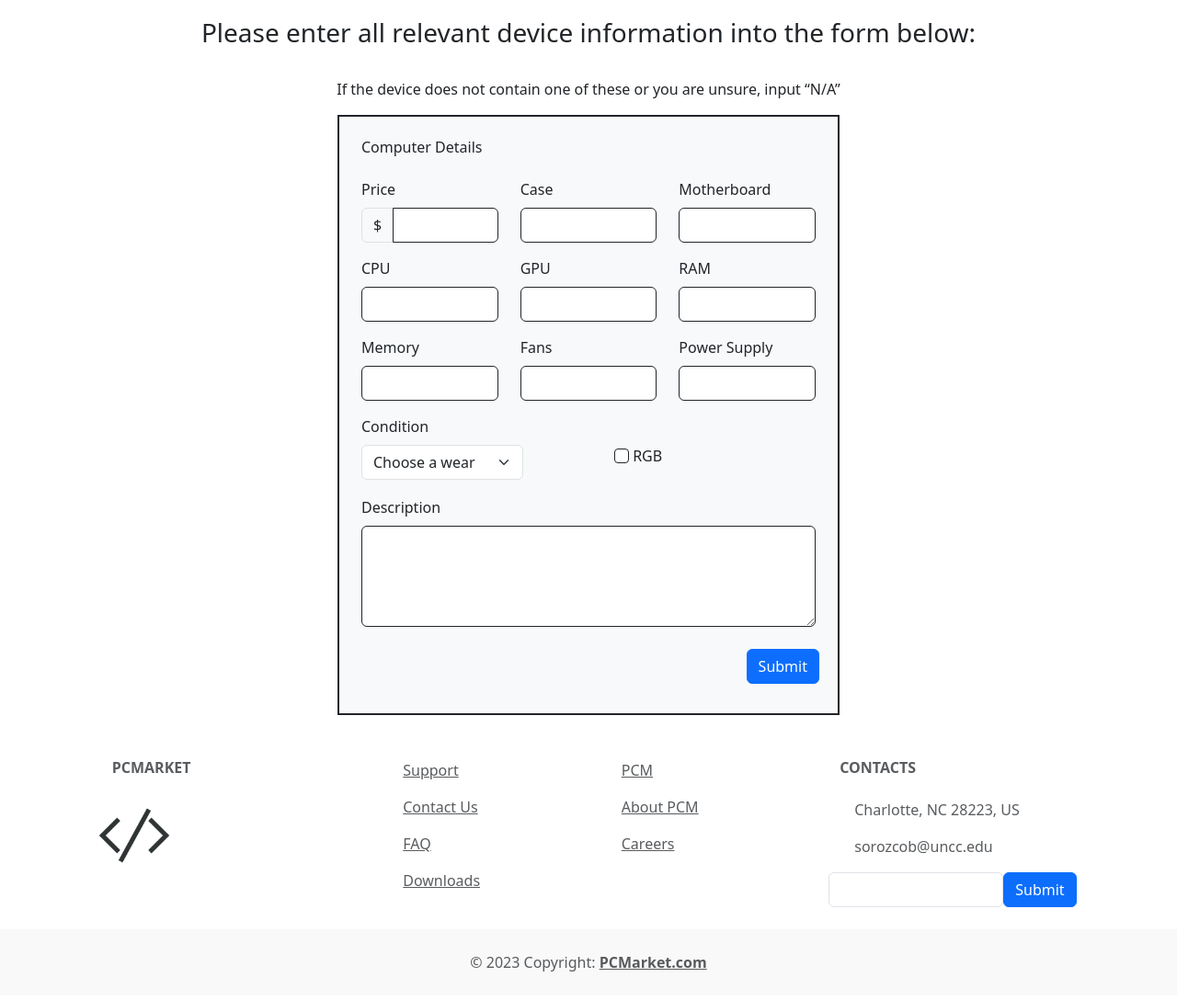
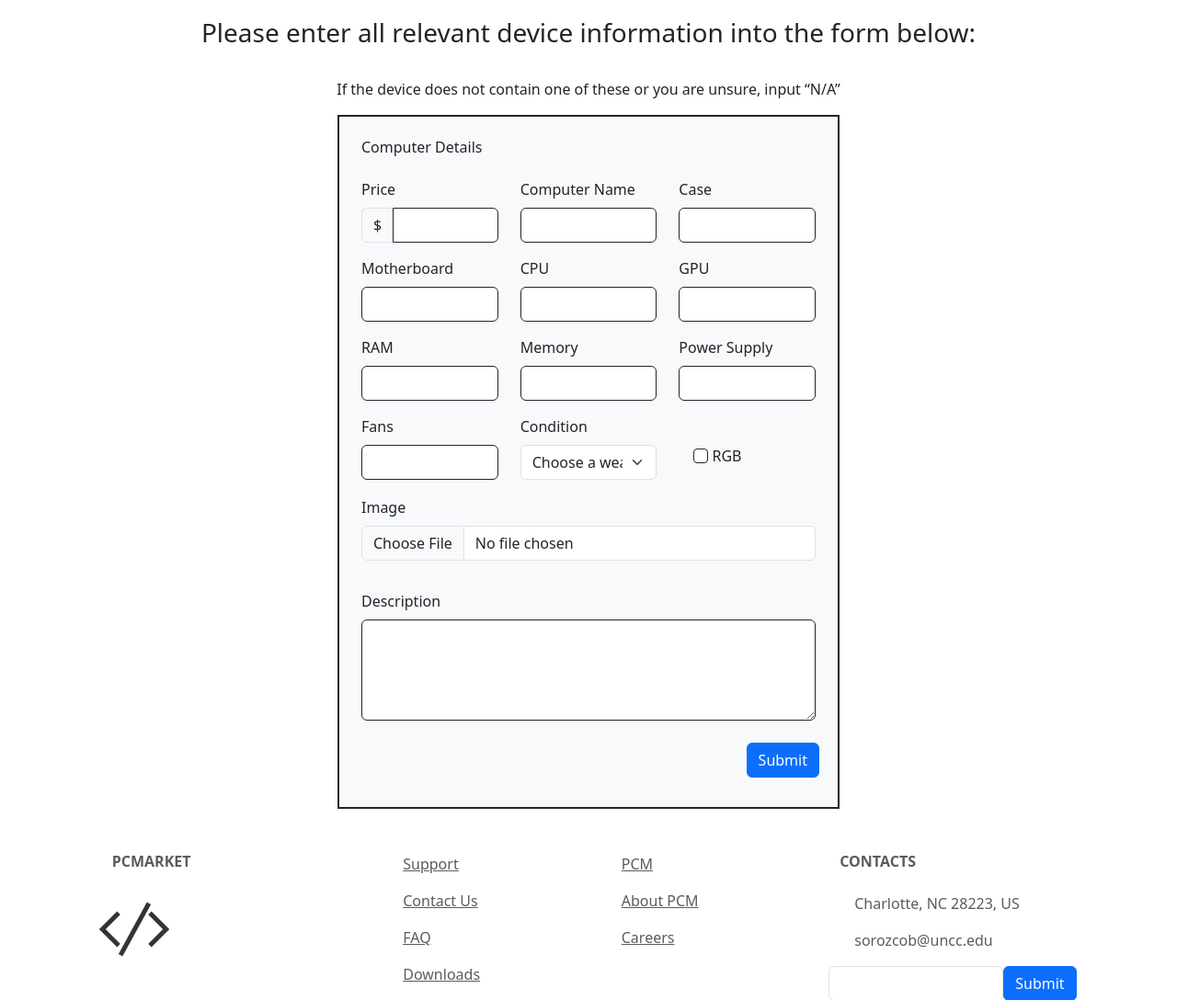
Before and after one commit to oenvinipas/PCMarket, a Flask app: page /create in a window 1280 px wide. Shown: the part 141-1229 px from the top of the page at 92% size. Before the commit the page ends 1198 px from the top, so only its background shows below. Run offline with Flask 3, Linux system fonts and the light colour scheme; parts of the project's set-up code (start-up, migrations or seed data) failed here and were passed over.

Commit message:
Added name, fixed db and rgb

```diff
--- a/app.py
+++ b/app.py
@@ -1,6 +1,6 @@
 import os
 from dotenv import load_dotenv
-from flask import Flask, abort, request, redirect, render_template, session
+from flask import Flask, abort, request, redirect, render_template, session, flash
 from models import db, User, Computer, Posts, Comments
 from flask_bcrypt import Bcrypt
 
@@ -51,6 +51,7 @@ def get_create_listing_page():
 @app.post("/create")
 def process_create_listing():
     description = request.form.get("description")
+    name = request.form.get("name")
     price = request.form.get("price")
     case = request.form.get("computer_case")
     motherboard = request.form.get("motherboard")
@@ -61,12 +62,14 @@ def process_create_listing():
     fans = request.form.get("fans")
     power_supply = request.form.get("power_supply")
     condition = request.form.get("condition")
-    rgb = request.form.get("rgb")
+    rgb = request.form.get("rgb") == "True"
 
-    if not price:
+    parts = (case and motherboard and cpu and gpu and ram and memory and fans and power_supply and condition)
+
+    if not price or not parts:
         abort(400)
 
-    new_computer = Computer(description, price, case, motherboard, cpu, gpu, ram, memory, fans, power_supply, condition, rgb)
+    new_computer = Computer(name, description, price, case, motherboard, cpu, gpu, ram, memory, fans, power_supply, condition, rgb)
     db.session.add(new_computer)
     db.session.commit()
     return redirect("/")
@@ -169,7 +172,7 @@ def update_listing(listing_id: int):
     updated_fans = request.form.get("fans")
     updated_power_supply = request.form.get("power_supply")
     updated_condition = request.form.get("condition")
-    updated_rgb = request.form.get("rgb")
+    updated_rgb = request.form.get("rgb") == "True"
     updated_comments = request.form.get("comments")
 
     computa.price = updated_price
--- a/templates/create.html
+++ b/templates/create.html
@@ -12,7 +12,6 @@
 <div class="container">
     <form class="border border-dark border-2 bg-light w-50 mx-auto p-3" method="POST">
         <p class="p-2 h6 font-weight-bold">Computer Details</p>
-
         <div class="row p-2">
             <div class="col">
                 <label for="price" class="form-label">Price</label>
@@ -22,51 +21,54 @@
                 </div>
             </div>
             <div class="col">
-                <label for="computer_case" class="form-label">Case</label>
-                <input type="text" class="form-control border border-dark" id="computer_case" name="computer_case" required>
+                <span for="name" class="form-label">Computer Name</span>
+                <input type="text" class="form-control border border-dark mt-2" id="name" name="name" required>
             </div>
             <div class="col">
+                <label for="computer_case" class="form-label">Case</label>
+                <input type="text" class="form-control border border-dark" id="computer_case" name="computer_case">
+            </div>
+        </div>
+
+        <div class="row p-2">
+            <div class="col">
                 <label for="motherboard" class="form-label">Motherboard</label>
-                <input type="text" class="form-control border border-dark" id="motherboard" name="motherboard" required>
+                <input type="text" class="form-control border border-dark" id="motherboard" name="motherboard">
+            </div>
+            <div class="col">
+                <label for="cpu" class="form-label">CPU</label>
+                <input type="text" class="form-control border border-dark" id="cpu" name="cpu">
+            </div>
+            <div class="col">
+                <label for="gpu" class="form-label">GPU</label>
+                <input type="text" class="form-control border border-dark" id="gpu" name="gpu">
+            </div>
+        </div>
+
+        <div class="row p-2">
+            <div class="col">
+                <label for="ram" class="form-label">RAM</label>
+                <input type="text" class="form-control border border-dark" id="ram" name="ram">
+            </div>
+            <div class="col">
+                <label for="memory" class="form-label">Memory</label>
+                <input type="text" class="form-control border border-dark" id="memory" name="memory">
+            </div>
+            <div class="col">
+                <label for="power_supply" class="form-label">Power Supply</label>
+                <input type="text" class="form-control border border-dark" id="power_supply" name="power_supply">
             </div>
 
         </div>
 
         <div class="row p-2">
             <div class="col">
-                <label for="cpu" class="form-label">CPU</label>
-                <input type="text" class="form-control border border-dark" id="cpu" name="cpu" required>
+                <label for="fans" class="form-label">Fans</label>
+                <input type="text" class="form-control border border-dark" id="fans" name="fans">
             </div>
             <div class="col">
-                <label for="gpu" class="form-label">GPU</label>
-                <input type="text" class="form-control border border-dark" id="gpu" name="gpu" required>
-            </div>
-            <div class="col">
-                <label for="ram" class="form-label">RAM</label>
-                <input type="text" class="form-control border border-dark" id="ram" name="ram" required>
-            </div>
-        </div>
-
-        <div class="row p-2">
-            <div class="col">
-                <label for="memory" class="form-label">Memory</label>
-                <input type="text" class="form-control border border-dark" id="memory" name="memory" required>
-            </div>
-            <div class="col">
-                <label for="fans" class="form-label">Fans</label>
-                <input type="text" class="form-control border border-dark" id="fans" name="fans" required>
-            </div>
-            <div class="col">
-                <label for="power_supply" class="form-label">Power Supply</label>
-                <input type="text" class="form-control border border-dark" id="power_supply" name="power_supply" required>
-            </div>
-
-        </div>
-
-        <div class="row p-2">
-            <div class="col">
                 <label for="condition" class="form-label">Condition</label>
-                <select class="form-select w-75" aria-label="condition" name="condition" id="condition" required>
+                <select class="form-select" aria-label="condition" name="condition" id="condition">
                     <option selected disabled>Choose a wear</option>
                     <option value="Factory New">Factory New</option>
                     <option value="Minimal Wear">Minimal Wear</option>
@@ -77,13 +79,23 @@
             </div>
             <div class="col">
                 <div class="mt-3 p-3">
-                    <input class="form-check-input border border-dark" type="checkbox" value="" id="rgb" name="rgb" default="false">
+                    <input class="form-check-input border border-dark" type="checkbox" value="True" id="rgb" name="rgb">
                     <label class="form-check-label" for="rgb">
                       RGB
                     </label>
                 </div>
             </div>
         </div>
+
+        <div class="row p-2">
+            <div class="col">
+                <div class="mb-3">
+                    <label for="formFile" class="form-label">Image</label>
+                    <input class="form-control" type="file" id="formFile" name="image">
+                </div>
+            </div>
+        </div>
+
         <div class="row p-2">
             <div class="col">
                 <label for="description" class="form-label">Description</label>
--- a/templates/edit.html
+++ b/templates/edit.html
@@ -71,7 +71,7 @@
         </div>
         <div class="col">
             <div class="mt-3 p-3">
-                <input class="form-check-input border border-dark" type="checkbox" name ="rgb" value="{{ current_rgb }}" id="rgb">
+                <input class="form-check-input border border-dark" type="checkbox" name ="rgb" value="True" id="rgb" {% if current_rgb %}checked{% endif %}>
                 <label class="form-check-label" for="rgb">
                   RGB
                 </label>
--- a/templates/index.html
+++ b/templates/index.html
@@ -12,11 +12,11 @@
                     <div class="card" style="width: 18rem; border: none;">
                         <img class="card-img-top" src="" alt="pc image">
                         <div class="card-body">
-                            <h5 class="card-title">{{ computer.case }}</h5>
+                            <h5 class="card-title">{{ computer.name }}</h5>
                             <ul>
                                 <li>{{ computer.cpu }}</li>
+                                <li>{{ computer.gpu }}</li>
                                 <li>{{ computer.ram }}</li>
-                                <li>{{ computer.gpu }}</li>
                             </ul>
                             <a href = "/view/{{ computer.computer_id }}" class="btn btn-primary py-2 px-3 w-100 opacity-75">View</a>
                         </div>
```
Also changed, not shown: models.py (+20 -19 lines).
